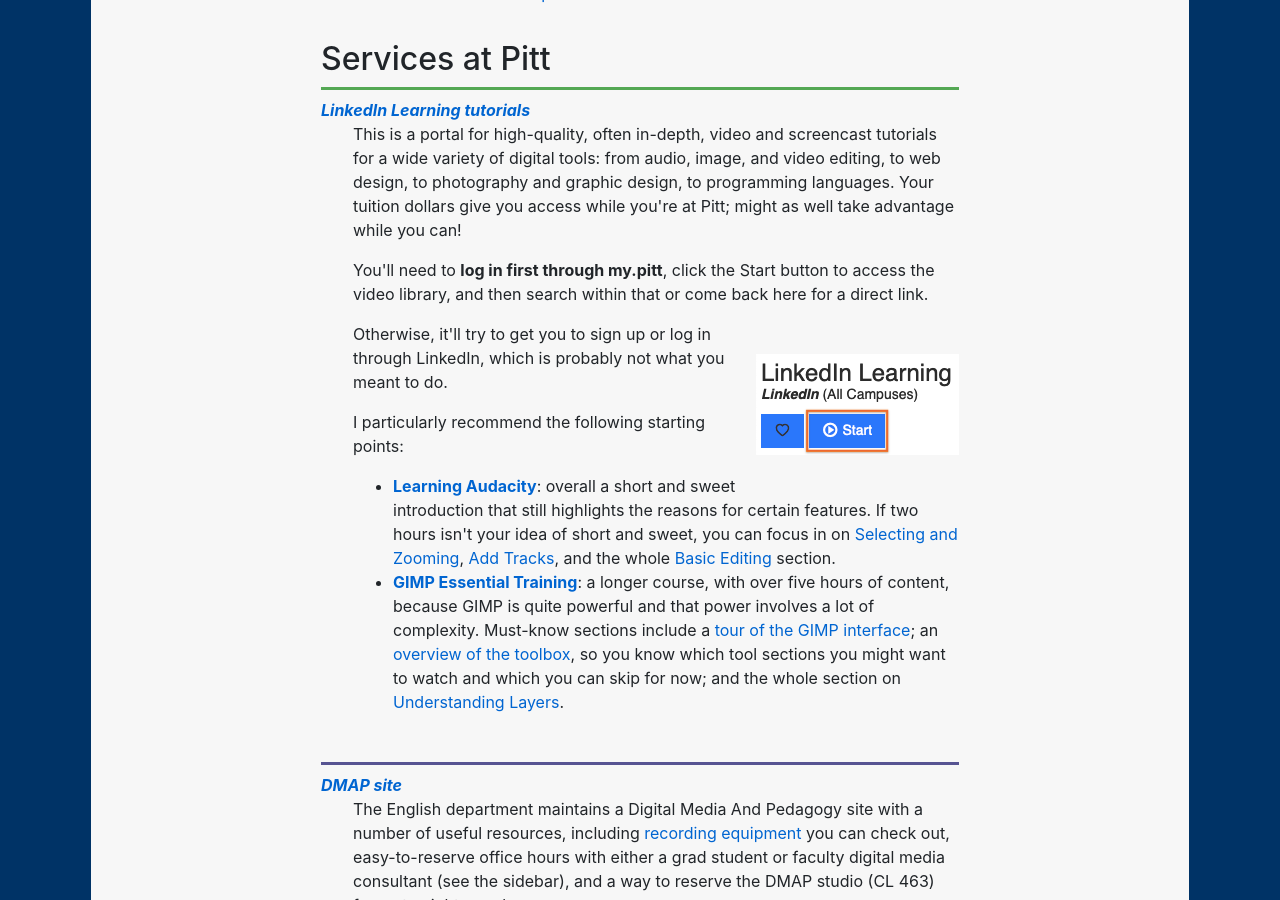
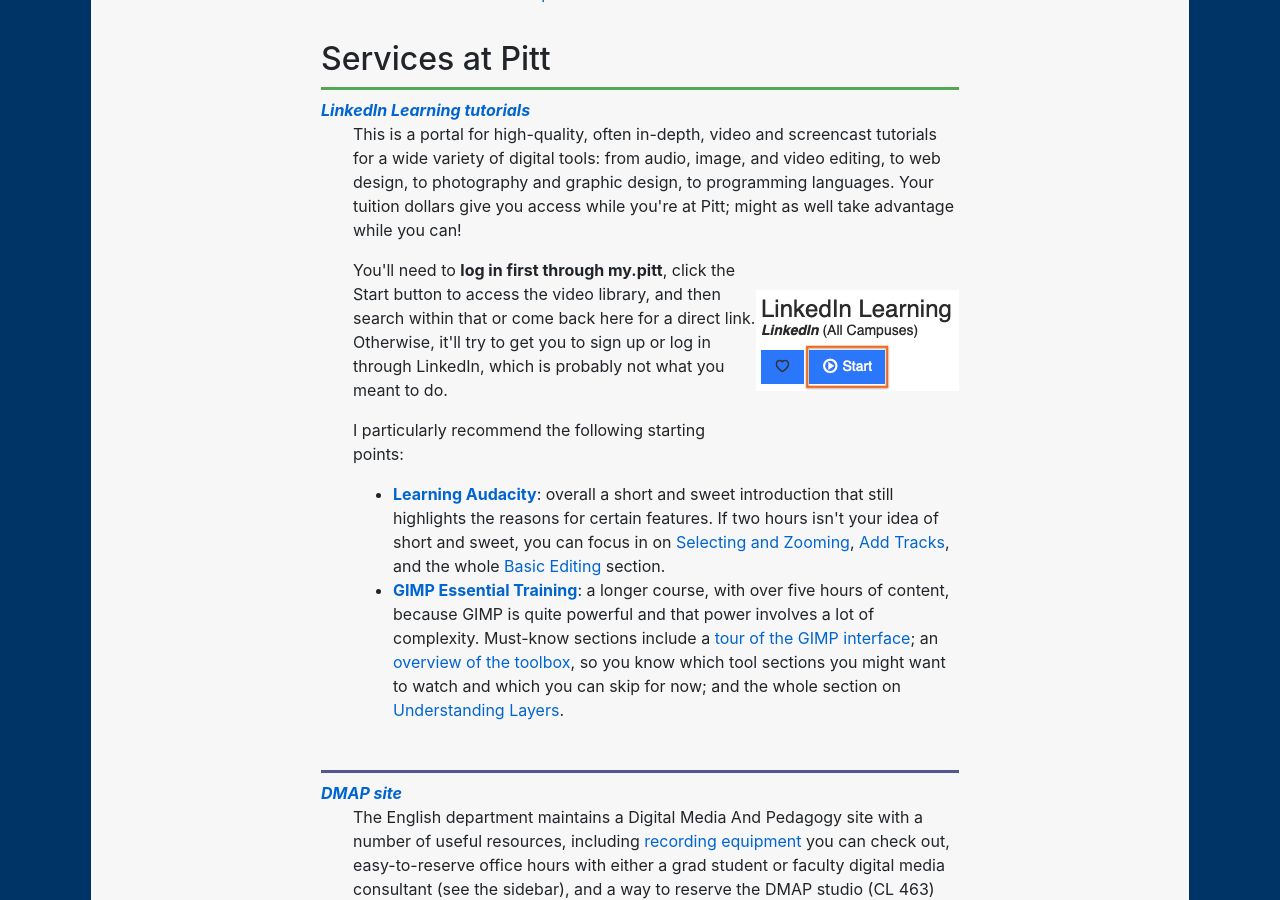
Before and after one commit to benmiller314/cdm2020fall, a Jekyll site: the page built from resources.md, in a window 1280 px wide and 900 px high, scrolled down 770 px. Built offline with Jekyll 4.4.1, drawn with Linux system fonts in a browser that asks for light colours.

Commit message:
shift linkedin image slightly higher

```diff
--- a/resources.md
+++ b/resources.md
@@ -29,8 +29,8 @@
 <dl>
 <dt><a href="https://my.pitt.edu/task/all/cssd-linkedinlearning">LinkedIn Learning tutorials</a></dt>
 <dd>
-<p>This is a portal for high-quality, often in-depth, video and screencast tutorials for a wide variety of digital tools: from audio, image, and video editing, to web design, to photography and graphic design, to programming languages. Your tuition dollars give you access while you're at Pitt; might as well take advantage while you can!</p>
-<p>You'll need to <strong>log in first through my.pitt</strong>, click the Start button to access the video library, and then search within that or come back here for a direct link. <figure class="float-right"><img src="assets/img/linked-in-learning-start-button.png" alt="The start button follows the 'LinkedIn Learning' header and a heart button to 'Add Favorite'." /></figure> Otherwise, it'll try to get you to sign up or log in through LinkedIn, which is probably not what you meant to do.</p>
+<p>This is a portal for high-quality, often in-depth, video and screencast tutorials for a wide variety of digital tools: from audio, image, and video editing, to web design, to photography and graphic design, to programming languages. Your tuition dollars give you access while you're at Pitt; might as well take advantage while you can!</p> <figure class="float-right"><img src="assets/img/linked-in-learning-start-button.png" alt="The start button follows the 'LinkedIn Learning' header and a heart button to 'Add Favorite'." /></figure>
+<p>You'll need to <strong>log in first through my.pitt</strong>, click the Start button to access the video library, and then search within that or come back here for a direct link. Otherwise, it'll try to get you to sign up or log in through LinkedIn, which is probably not what you meant to do.</p>
 <p>I particularly recommend the following starting points:
 <ul>
   <li><strong><a href="https://www.linkedin.com/learning/learning-audacity-2/jump-into-the-world-of-audio-editing">Learning Audacity</a></strong>: overall a short and sweet introduction that still highlights the reasons for certain features. If two hours isn't your idea of short and sweet, you can focus in on <a href="https://www.linkedin.com/learning/learning-audacity-2/selecting-and-zooming">Selecting and Zooming</a>, <a href="https://www.linkedin.com/learning/learning-audacity-2/add-tracks">Add Tracks</a>, and the whole <a href="https://www.linkedin.com/learning/learning-audacity-2/make-selections">Basic Editing</a> section.</li>
```
